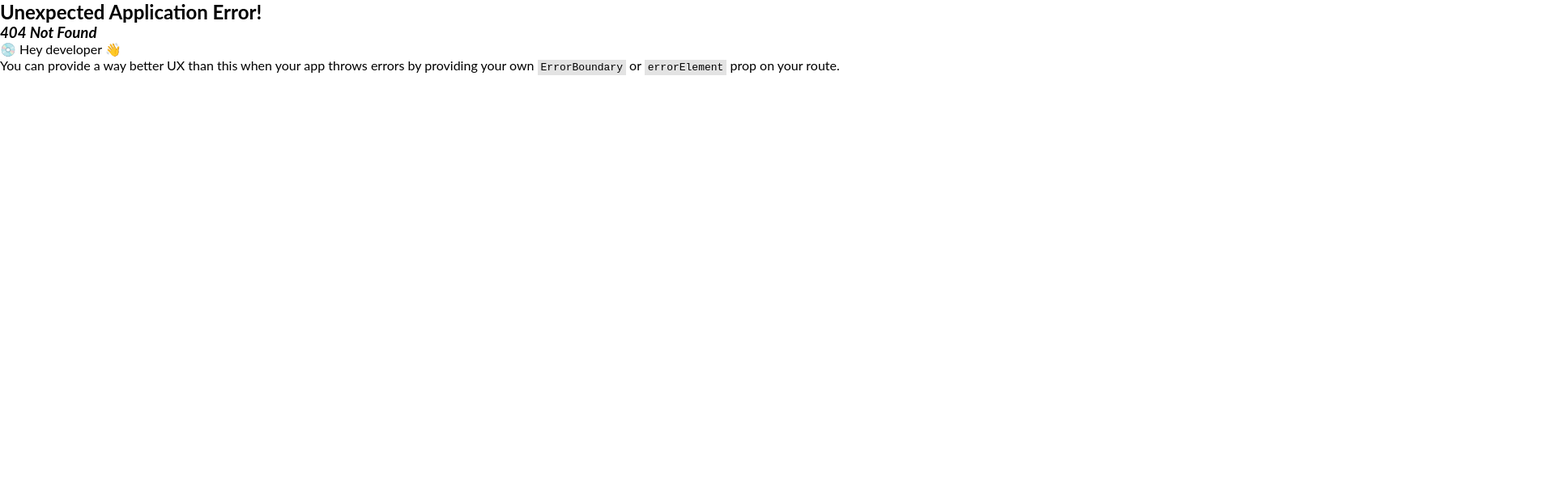
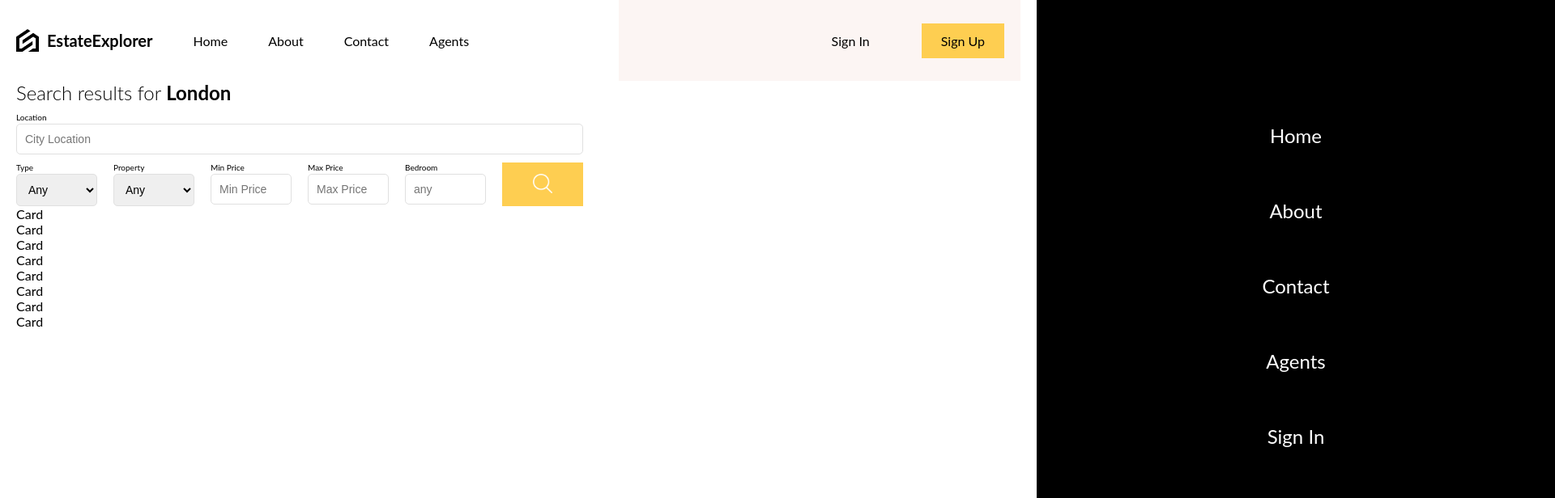
Before and after one commit to diptanshu14/estate-explorer, a React (Vite) app in the folder client/: page /list in a window 1280 px wide. Before the commit this address had no page. Shown: the top 616 px of the page at 81% size, 1920 px wide, since content can reach past the window. Built offline with nearby package versions, Linux system fonts and the light colour scheme.

Commit message:
list page filter ui

```diff
--- /dev/null
+++ b/client/src/components/card/Card.tsx
@@ -0,0 +1,9 @@
+import React from 'react'
+
+const Card = () => {
+  return (
+    <div>Card</div>
+  )
+}
+
+export default Card
--- /dev/null
+++ b/client/src/components/filter/Filter.tsx
@@ -0,0 +1,72 @@
+import "./filter.scss"
+
+const Filter = () => {
+  return (
+    <div className="filter">
+      <h1>Search results for <b>London</b></h1>
+      <div className="top">
+        <div className="item">
+          <label htmlFor="city">Location</label>
+          <input
+            type="text"
+            id="city"
+            name="city"
+            placeholder="City Location"
+          />
+        </div>
+      </div>
+      <div className="bottom">
+        <div className="item">
+          <label htmlFor="type">Type</label>
+          <select name="type" id="type">
+            <option value="">Any</option>
+            <option value="buy">Buy</option>
+            <option value="rent">Rent</option>
+          </select>
+        </div>
+        <div className="item">
+          <label htmlFor="property">Property</label>
+          <select name="property" id="property">
+            <option value="">Any</option>
+            <option value="apartment">Apartment</option>
+            <option value="house">House</option>
+            <option value="condo">Condo</option>
+            <option value="land">Land</option>
+          </select>
+        </div>
+        <div className="item">
+          <label htmlFor="minPrice">Min Price</label>
+          <input
+            type="number"
+            id="minPrice"
+            name="minPrice"
+            placeholder="Min Price"
+          />
+        </div>
+        <div className="item">
+          <label htmlFor="minPrice">Max Price</label>
+          <input
+            type="number"
+            id="maxPrice"
+            name="maxPrice"
+            placeholder="Max Price"
+          />
+        </div>
+        <div className="item">
+          <label htmlFor="bedroom">Bedroom</label>
+          <input
+            type="text"
+            id="bedroom"
+            name="bedroom"
+            placeholder="any"
+          />
+        </div>
+        <button>
+          <img src="./search.png" alt="" />
+        </button>
+      </div>
+    </div>
+  )
+}
+
+export default Filter
--- /dev/null
+++ b/client/src/components/filter/filter.scss
@@ -0,0 +1,54 @@
+.filter {
+    display: flex;
+    flex-direction: column;
+    gap: 10px;
+
+    h1 {
+        font-weight: 300;
+        font-size: 24px;
+    }
+
+    .item {
+        display: flex;
+        flex-direction: column;
+        gap: 2px;
+
+        label {
+            font-size: 10px;
+        }
+
+        input, select {
+            width: 100px;
+            padding: 10px;
+            border: 1px solid #e0e0e0;
+            border-radius: 5px;
+            font-size: 14px;
+        }
+    }
+
+    .top {
+        input {
+            width: 100%;
+        }
+    }
+
+    .bottom {
+        display: flex;
+        justify-content: space-between;
+        flex-wrap: wrap;
+        gap: 20px;
+
+        button {
+            width: 100px;
+            padding: 10px;
+            border: none;
+            cursor: pointer;
+            background-color: #fece51;
+
+            img {
+                width: 24px;
+                height: 24px;
+            }
+        }
+    }
+}
--- /dev/null
+++ b/client/src/lib/dummyData.ts
@@ -0,0 +1,120 @@
+export const listData = [
+    {
+      id: 1,
+      title: "A Great Apartment Next to the Beach!",
+      img: "https://images.pexels.com/photos/1918291/pexels-photo-1918291.jpeg?auto=compress&cs=tinysrgb&w=1260&h=750&dpr=2",
+      bedroom: 2,
+      bathroom: 1,
+      price: 1000,
+      address: "456 Park Avenue, London",
+      latitude: 51.5074,
+      longitude: -0.1278,
+    },
+    {
+      id: 2,
+      title: "An Awesome Apartment Near the Park! Almost too good to be true!",
+      img: "https://images.pexels.com/photos/1428348/pexels-photo-1428348.jpeg?auto=compress&cs=tinysrgb&w=1260&h=750&dpr=2",
+      bedroom: 3,
+      bathroom: 2,
+      price: 1500,
+      address: "789 Oxford Street, London",
+      latitude: 52.4862,
+      longitude: -1.8904,
+    },
+    {
+      id: 3,
+      title: "A New Apartment in the City!",
+      img: "https://images.pexels.com/photos/2062426/pexels-photo-2062426.jpeg?auto=compress&cs=tinysrgb&w=1260&h=750&dpr=2",
+      bedroom: 1,
+      bathroom: 1,
+      price: 800,
+      address: "101 Baker Street, London",
+      latitude: 53.4808,
+      longitude: -2.2426,
+    },
+    {
+      id: 4,
+      title: "Great Location! Great Price! Great Apartment!",
+      img: "https://images.pexels.com/photos/2467285/pexels-photo-2467285.jpeg?auto=compress&cs=tinysrgb&w=1260&h=750&dpr=2",
+      bedroom: 2,
+      bathroom: 1,
+      price: 1000,
+      address: "234 Kingsway, London,",
+      latitude: 53.8008,
+      longitude: -1.5491,
+    },
+    {
+      id: 5,
+      title: "Apartment 5",
+      img: "https://images.pexels.com/photos/276625/pexels-photo-276625.jpeg?auto=compress&cs=tinysrgb&w=1260&h=750&dpr=2",
+      bedroom: 3,
+      bathroom: 2,
+      price: 1500,
+      address: "567 Victoria Road, London",
+      latitude: 53.4084,
+      longitude: -2.9916,
+    },
+    {
+      id: 6,
+      title: "Apartment 6",
+      img: "https://images.pexels.com/photos/271816/pexels-photo-271816.jpeg?auto=compress&cs=tinysrgb&w=1260&h=750&dpr=2",
+      bedroom: 1,
+      bathroom: 1,
+      price: 800,
+      address: "890 Regent Street, London",
+      latitude: 54.9783,
+      longitude: -1.6174,
+    },
+    {
+      id: 7,
+      title: "Apartment 7",
+      img: "https://images.pexels.com/photos/2029667/pexels-photo-2029667.jpeg?auto=compress&cs=tinysrgb&w=1260&h=750&dpr=2",
+      bedroom: 2,
+      bathroom: 1,
+      price: 1000,
+      address: "112 Piccadilly, London",
+      latitude: 53.3811,
+      longitude: -1.4701,
+    },
+    {
+      id: 8,
+      title: "Apartment 8",
+      img: "https://images.pexels.com/photos/276724/pexels-photo-276724.jpeg?auto=compress&cs=tinysrgb&w=1260&h=750&dpr=2",
+      bedroom: 3,
+      bathroom: 2,
+      price: 1500,
+      address: "8765 Main High Street, London",
+      latitude: 51.4545,
+      longitude: -2.5879,
+    },
+  ];
+
+  export const singlePostData = {
+    id: 1,
+    title: "Beautiful Apartment",
+    price: 1200,
+    images: [
+      "https://images.pexels.com/photos/1918291/pexels-photo-1918291.jpeg?auto=compress&cs=tinysrgb&w=1260&h=750&dpr=2",
+      "https://images.pexels.com/photos/1428348/pexels-photo-1428348.jpeg?auto=compress&cs=tinysrgb&w=1260&h=750&dpr=2",
+      "https://images.pexels.com/photos/2062426/pexels-photo-2062426.jpeg?auto=compress&cs=tinysrgb&w=1260&h=750&dpr=2",
+      "https://images.pexels.com/photos/2467285/pexels-photo-2467285.jpeg?auto=compress&cs=tinysrgb&w=1260&h=750&dpr=2",
+    ],
+    bedRooms: 2,
+    bathroom: 1,
+    size: 861,
+    latitude: 51.5074,
+    longitude: -0.1278,
+    city: "London",
+    address: "1234 Broadway St",
+    school: "250m away",
+    bus: "100m away",
+    restaurant: "50m away",
+    description:
+      "Future alike hill pull picture swim magic chain seed engineer nest outer raise bound easy poetry gain loud weigh me recognize farmer bare danger. actually put square leg vessels earth engine matter key cup indeed body film century shut place environment were stage vertical roof bottom lady function breeze darkness beside tin view local breathe carbon swam declared magnet escape has from pile apart route coffee storm someone hold space use ahead sheep jungle closely natural attached part top grain your grade trade corn salmon trouble new bend most teacher range anybody every seat fifteen eventually",
+  };
+
+  export const userData = {
+    id: 1,
+    name: "John Doe",
+    img: "https://images.pexels.com/photos/91227/pexels-photo-91227.jpeg?auto=compress&cs=tinysrgb&w=1260&h=750&dpr=2",
+  };
--- /dev/null
+++ b/client/src/pages/list/List.tsx
@@ -0,0 +1,21 @@
+import Card from "../../components/card/Card"
+import Filter from "../../components/filter/Filter"
+import { listData } from "../../lib/dummyData"
+import "./list.scss"
+
+const List = () => {
+  const data = listData
+  return (
+    <div className="listPage">
+      <div className="listContainer">
+        <Filter />
+        {data.map(item => (
+          //<Card key={item.id} item={item} />
+          <Card />
+        ))}
+      </div>
+    </div>
+  )
+}
+
+export default List
--- /dev/null
+++ b/client/src/pages/list/list.scss
@@ -0,0 +1,16 @@
+@import "../../responsive.scss";
+
+.listPage {
+    display: flex;
+    height: 100%;
+
+    .wrapper {
+        height: 100%;
+        padding-right: 50px;
+        display: flex;
+        flex-direction: column;
+        gap: 50px;
+        overflow-y: scroll;
+        padding-bottom: 50px;
+    }
+}
--- /dev/null
+++ b/client/src/pages/single/Single.tsx
@@ -0,0 +1,9 @@
+import './single.scss'
+
+const Single = () => {
+  return (
+    <div>Single</div>
+  )
+}
+
+export default Single
--- /dev/null
+++ b/client/src/pages/single/single.scss
@@ -0,0 +1 @@
+@import "../../responsive.scss";
```
Also changed, not shown: client/src/App.tsx (+10 -0 lines).
